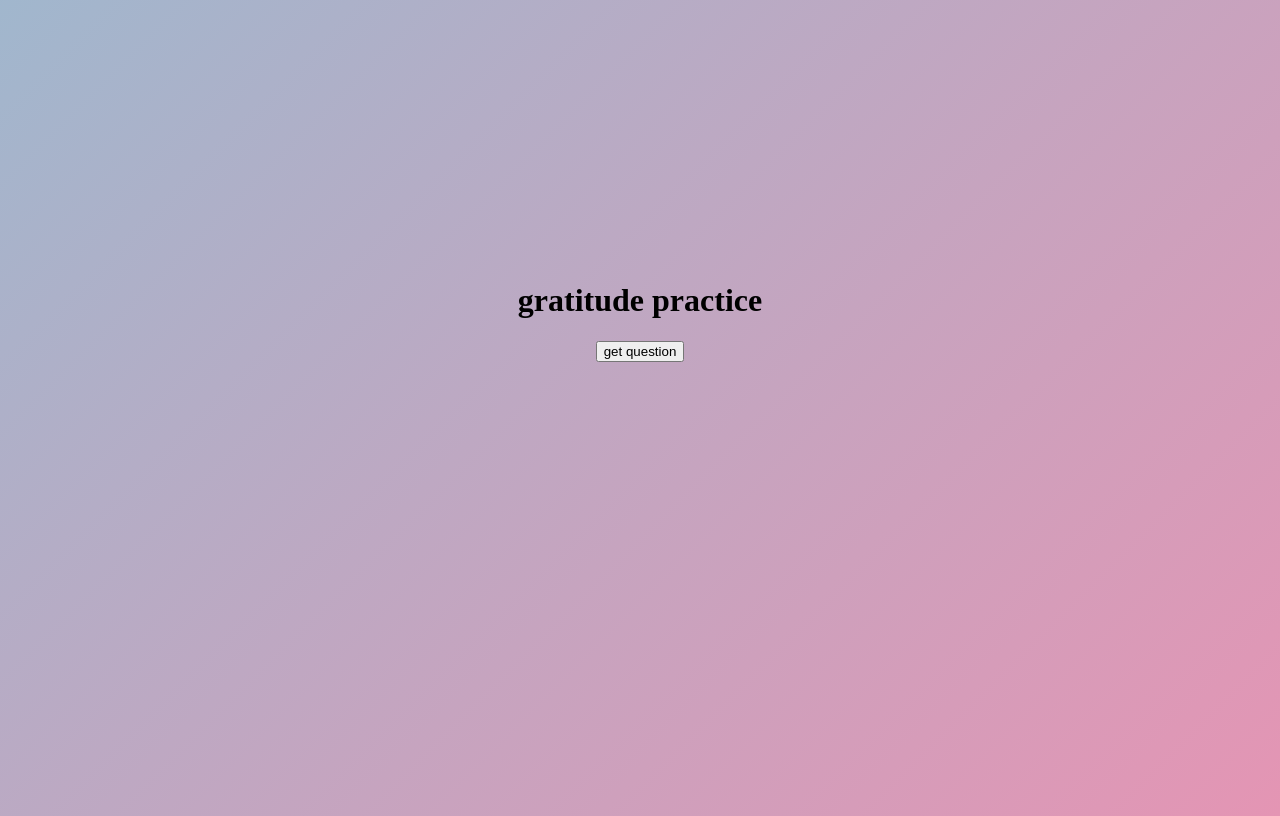
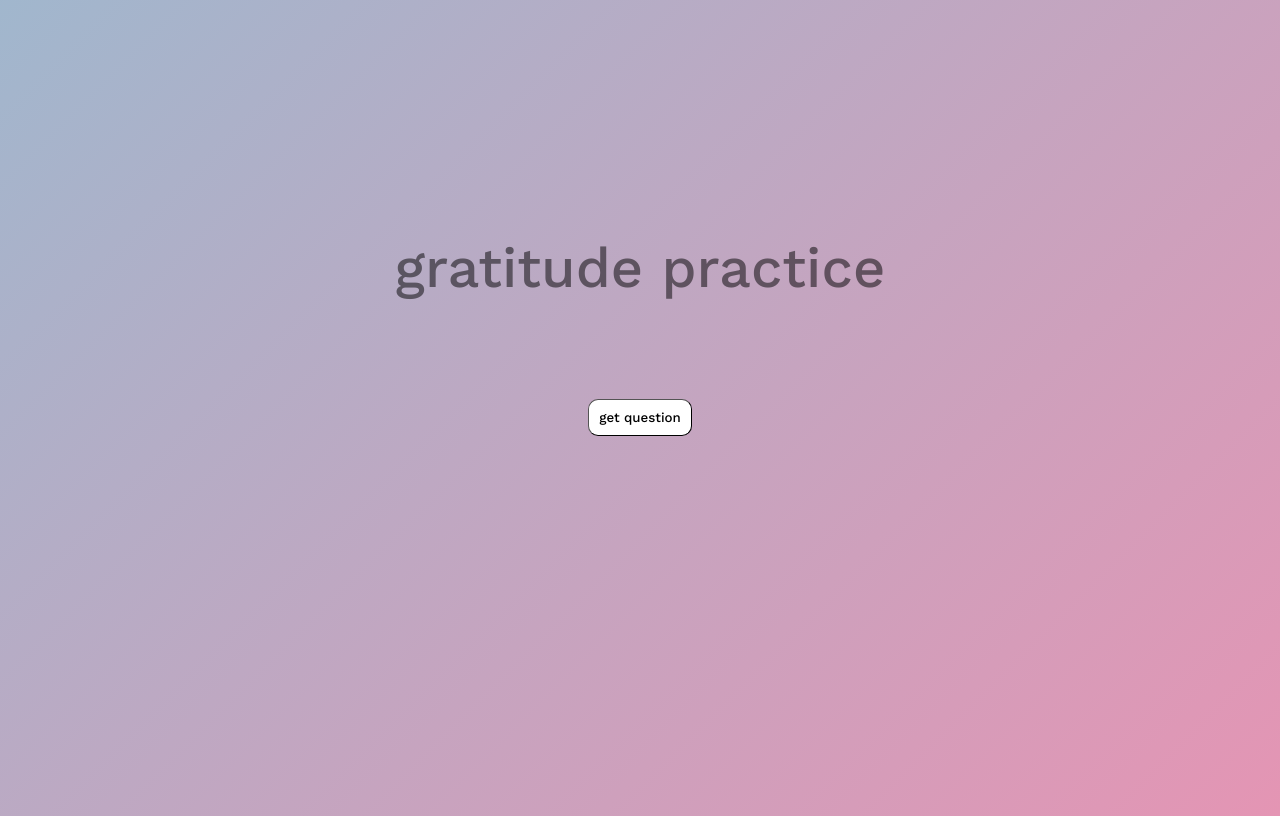
Before and after one commit to hpurring/gratitude-practice, a plain HTML site: page index.html in a window 1280 px wide. Drawn offline with nearby package versions, Linux system fonts and the light colour scheme.

Commit message:
css styling

```diff
--- a/index.html
+++ b/index.html
@@ -5,11 +5,14 @@
     <meta http-equiv="X-UA-Compatible" content="IE=edge">
     <meta name="viewport" content="width=device-width, initial-scale=1.0">
     <link rel="stylesheet" href="style.css" />
+    <link rel="preconnect" href="https://fonts.googleapis.com">
+    <link rel="preconnect" href="https://fonts.gstatic.com" crossorigin>
+    <link href="https://fonts.googleapis.com/css2?family=Work+Sans:wght@100;200;500&display=swap" rel="stylesheet">
     <title>gratitude practice</title>
 </head>
 <body>
     <div id="content-container">
-    <h1>gratitude practice</h1>
+    <h1 id="title">gratitude practice</h1>
     <a id="question"></a>
     <button id="question-button">get question</button>
     </div>
--- a/style.css
+++ b/style.css
@@ -2,7 +2,7 @@
     display: flex;
     flex-direction: column;
     align-items: center;
-    padding-top: 20%;
+    padding-top: 15%;
 }
 
 body {
@@ -23,3 +23,36 @@ body {
 		background-position: 0% 50%;
 	}
 }
+
+#title {
+    font-family: 'Work Sans', sans-serif;
+    font-weight: normal;
+    font-size: 56px;
+    color: #000000;
+    opacity: 50%;
+}
+
+#question-button {
+    margin: 40px;
+    font-family: 'Work Sans', sans-serif;
+    font-weight: normal;
+    color: black;
+    padding: 10px;
+    background-color: #ffffff;
+    border-radius: 10px;
+    border-width: 1px;
+
+}
+
+#question-button:hover {
+    background-color: #d3d0d0;
+}
+
+#question {
+    padding: 10px;
+    font-family: 'Work Sans', sans-serif;
+    font-style: italic;
+    font-weight: lighter;
+    font-size: 24px;
+    color: black;
+}
```
